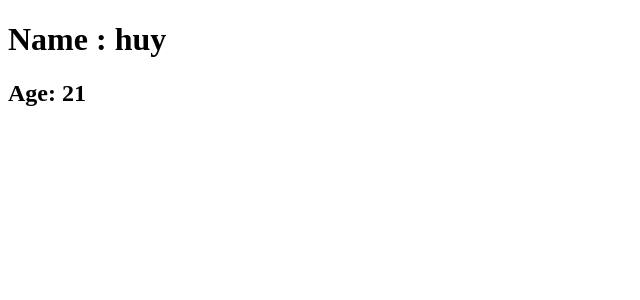
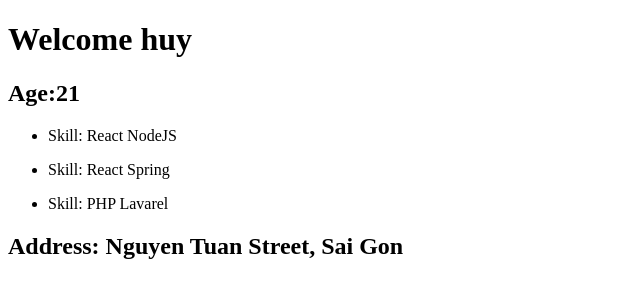
Before and after one commit to bmhuyquoc104/learn-ts, a React (Vite) app in the folder learn-react-ts/: page / in a window 1280 px wide. Shown: the top 300 px of the page, without its empty margins (0-640 px from the left). Built offline with nearby package versions, Linux system fonts and the light colour scheme.

Commit message:
7. Learn object type, arr of object type in ts

```diff
--- a/learn-react-ts/src/App.tsx
+++ b/learn-react-ts/src/App.tsx
@@ -1,8 +1,32 @@
 import { useState } from "react";
 import Header from "./components/Header";
+import Profile from "./components/Profile";
+
 function App() {
+  const address = {
+    street: "Nguyen Tuan Street",
+    city: "Sai Gon",
+  }
+  const skills = [
+    {
+      frontend:"React",
+      backend:"NodeJS",
+      id: 1,
+    },
+    {
+      frontend:"React",
+      backend:"Spring",
+      id: 2,
+    },
+    {
+      frontend:"PHP",
+      backend:"Lavarel",
+      id: 3,
+    },
+  ]
   return <div className="App">
-    <Header name = "huy" age = {21}/>
+    {/* <Header name = "huy" age = {21}/> */}
+    <Profile name="huy" age={21} isLoggedIn={true} address={address} skills={skills} />
   </div>;
 }
 
--- /dev/null
+++ b/learn-react-ts/src/components/Profile.tsx
@@ -0,0 +1,43 @@
+import React from "react";
+
+type ProfileProps = {
+  name: string;
+  age: number;
+  isLoggedIn: boolean;
+  skills: {
+    id: number | string;
+    frontend: string;
+    backend: string;
+  }[];
+  address: {
+    street: string;
+    city: string;
+  };
+};
+
+function Profile({ name, age, skills, address, isLoggedIn }: ProfileProps) {
+  return (
+    <div>
+      {isLoggedIn ? (
+        <div>
+          <h1>Welcome {name} </h1>
+          <h2>Age:{age}</h2>
+          {skills.map((skill) => (
+            <ul key={skill.id}>
+              <li>
+                Skill: {skill.frontend} {skill.backend}
+              </li>
+            </ul>
+          ))}
+          <h2>
+            Address: {address.street}, {address.city}{" "}
+          </h2>
+        </div>
+      ) : (
+        <h1> Welcome guest</h1>
+      )}
+    </div>
+  );
+}
+
+export default Profile;
```
